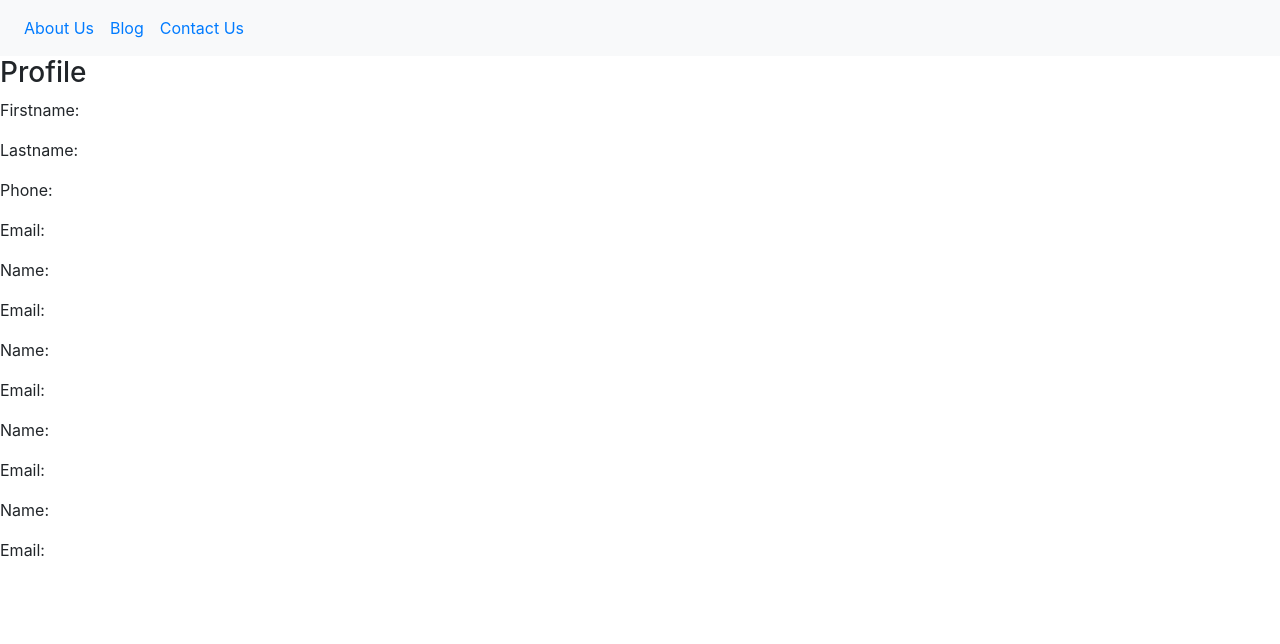
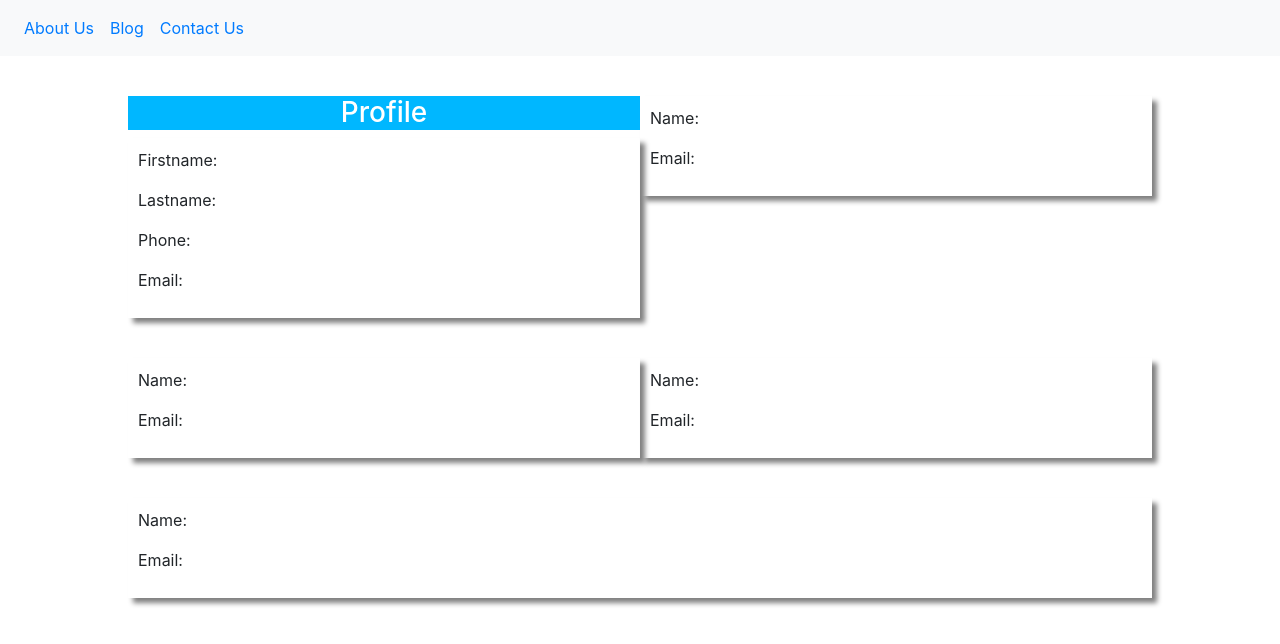
Before and after one commit to sultanMachido/PiggyBank, a website: page dashboard.html in a window 1280 px wide. Drawn offline with Linux system fonts and the light colour scheme.

Commit message:
updating dashboard style

```diff
--- a/css/style.css
+++ b/css/style.css
@@ -1,3 +1,33 @@
-#login-form{
+.head-bar{
+    background-color: rgb(0, 183, 255);
+    /* border-radius: 50px 50px 0px 0px;  */
+    text-align: center;
+    color:white;
 
 }
+
+.body-bar{
+    box-shadow:5px 5px 5px grey;
+    padding: 10px;
+}
+
+
+.tab{
+    width: 50%;
+}
+
+.container-one{
+    margin: 40px auto;
+    display: flex;
+    width: 80%
+
+}
+.container-two{
+    margin: 40px auto;
+    display: flex;
+    width: 80%
+
+}
+.tab-two{
+    width: 100%;
+}
```
